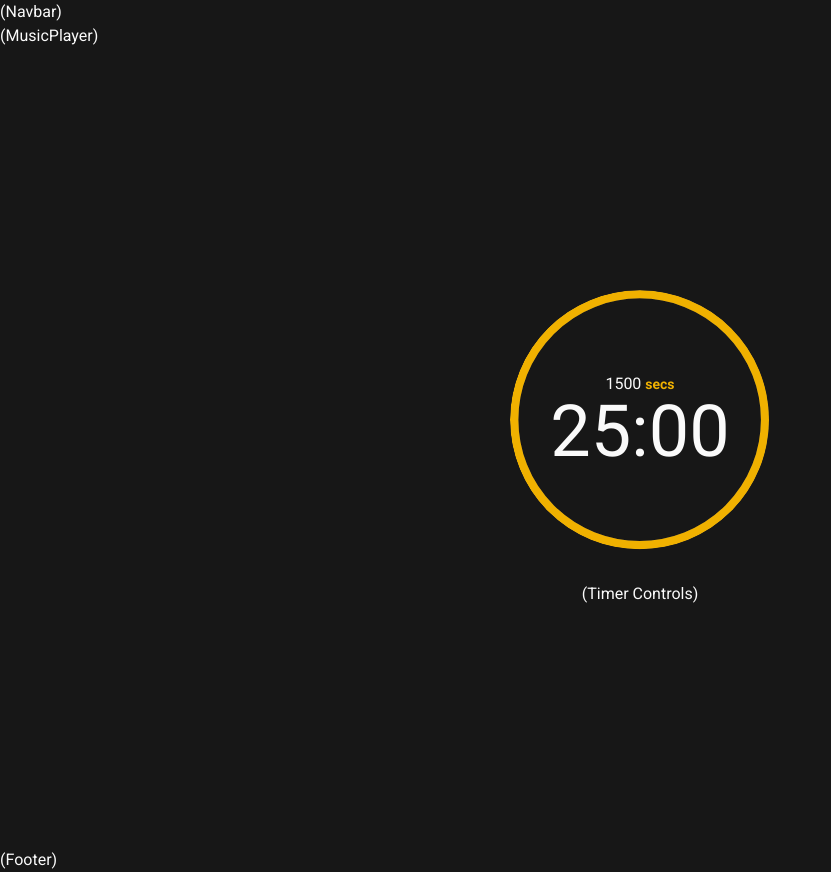
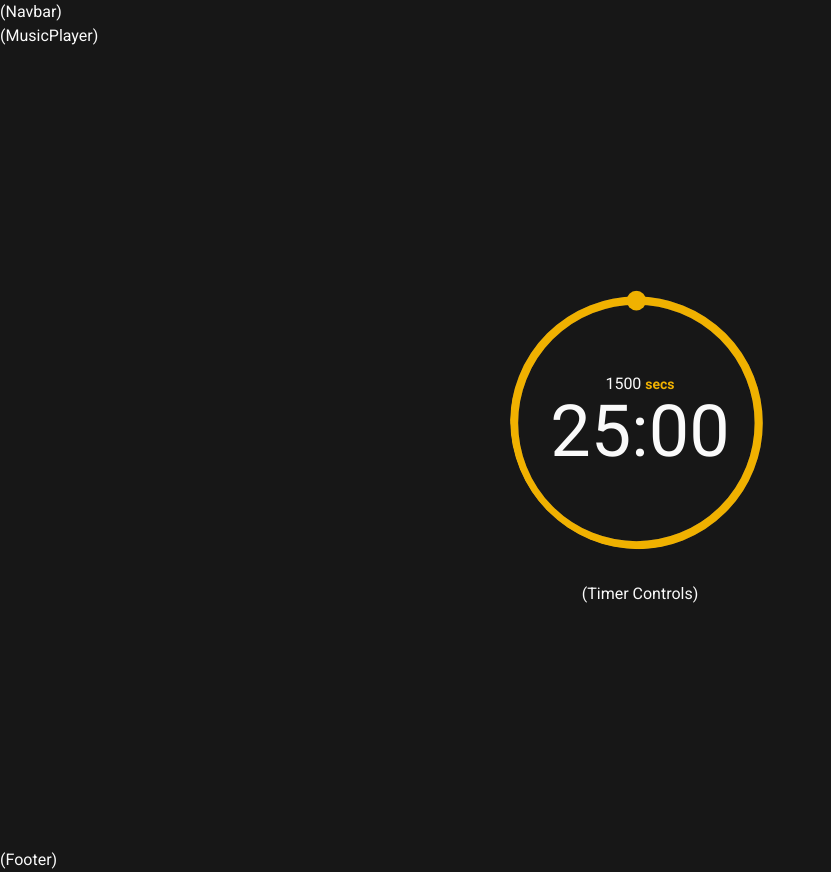
Before and after one commit to elixer-prince/elixer-focus, a React (Vite) app in the folder react-frontend/: page / in a window 1280 px wide. Shown: the whole page, without its empty margins (0-831 px from the left). Built offline with nearby package versions, Linux system fonts and the light colour scheme.

Commit message:
feat(timer-display): add an end knob to show the timer progress

```diff
--- a/react-frontend/src/components/Timer/TimerFocusRing.tsx
+++ b/react-frontend/src/components/Timer/TimerFocusRing.tsx
@@ -19,6 +19,10 @@ const TimerFocusRing = () => {
     const circumference = 2 * Math.PI * radius;
     const dashoffset = circumference - (circumference * progress) / 100;
 
+    const angle = 2 * Math.PI * (1 - progress / 100);
+    const dotX = 155 + radius * Math.cos(angle);
+    const dotY = 155 + radius * Math.sin(angle);
+
     return (
         <button
             className="relative aspect-square max-w-full overflow-hidden rounded-full p-10 transition-all duration-1000 outline-none select-none hover:bg-neutral-800 hover:duration-1000 active:bg-neutral-700 active:duration-100"
@@ -30,7 +34,7 @@ const TimerFocusRing = () => {
             </div>
             <svg
                 className="absolute inset-0 size-full rotate-270 overflow-hidden rounded-full"
-                viewBox="0 0 310 310"
+                viewBox="0 0 318 318"
             >
                 <circle
                     className="fill-none stroke-neutral-700 stroke-10"
@@ -47,6 +51,12 @@ const TimerFocusRing = () => {
                     strokeDashoffset={dashoffset}
                     style={{ transition: "stroke-dashoffset 1s linear" }}
                 />
+                <circle
+                    className="fill-yellow-500"
+                    cx={dotX}
+                    cy={dotY}
+                    r={12}
+                />
             </svg>
             <span className="text-7xl">{formattedTimeRemaining}</span>
         </button>
```
